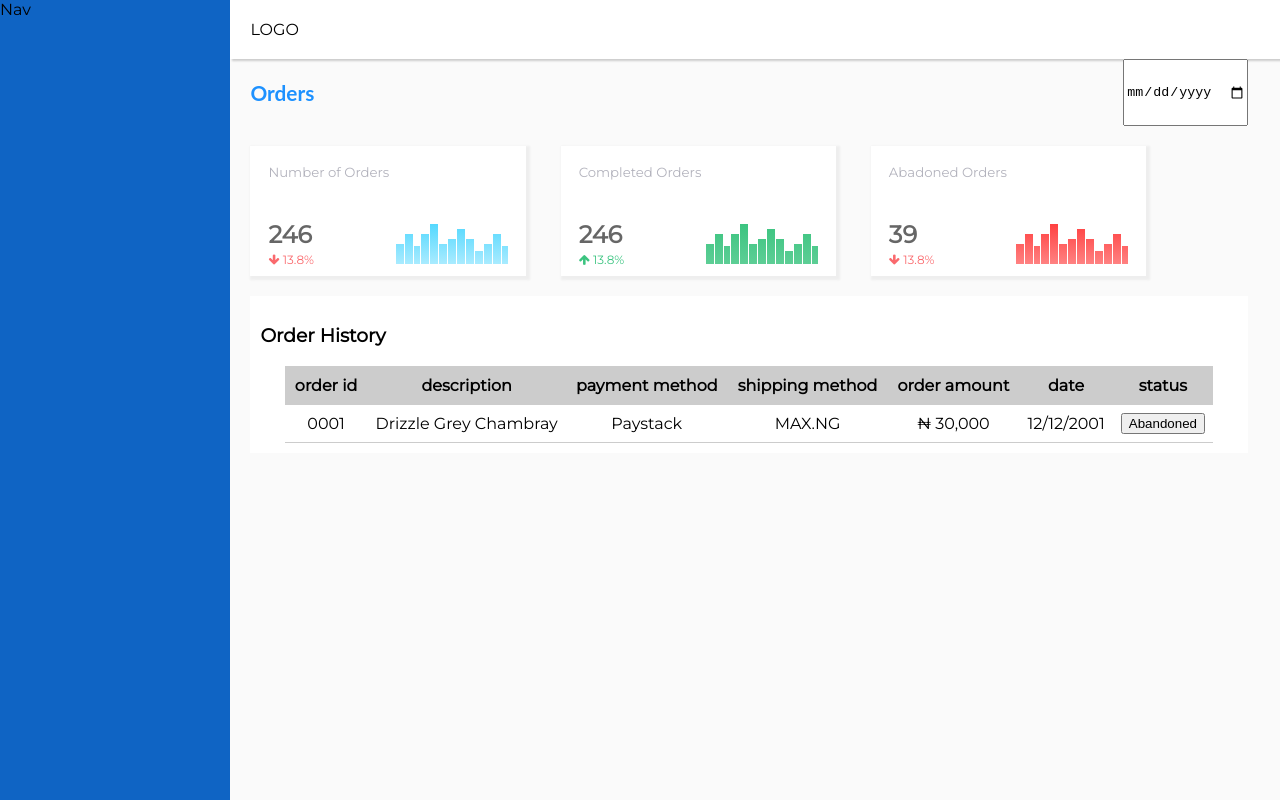
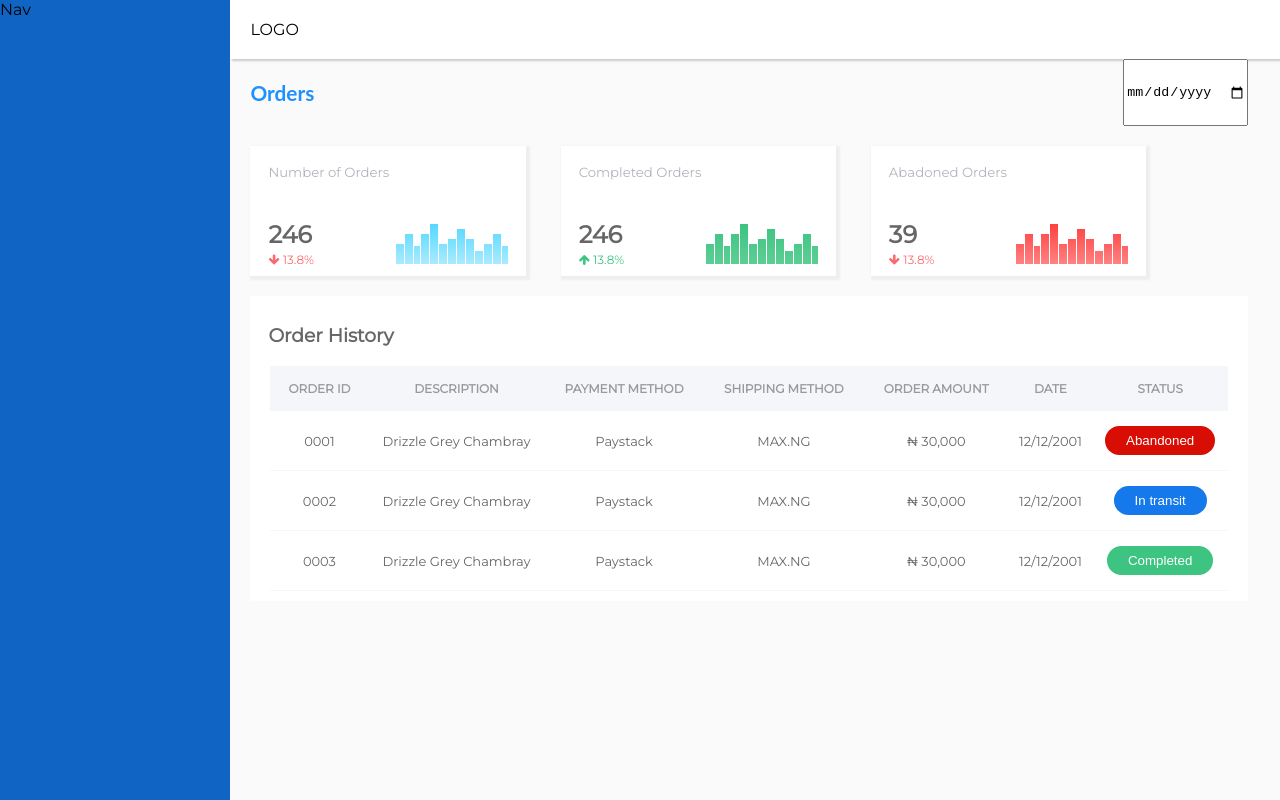
Before and after one commit to iamhabbeboy/ideraos-dashboard, a Vue app: page / in a window 1280 px wide. Built offline with nearby package versions, Linux system fonts and the light colour scheme.

Commit message:
Order History component

```diff
--- a/src/components/OrderHistory.vue
+++ b/src/components/OrderHistory.vue
@@ -19,7 +19,29 @@
         <td>&#8358; 30,000</td>
         <td>12/12/2001 </td>
         <td>
-          <button class="danger">Abandoned</button>
+          <button class="button danger">Abandoned</button>
+        </td>
+      </tr>
+      <tr>
+        <td>0002</td>
+        <td>Drizzle Grey Chambray </td>
+        <td>Paystack</td>
+        <td> MAX.NG </td>
+        <td>&#8358; 30,000</td>
+        <td>12/12/2001 </td>
+        <td>
+          <button class="button blue">In transit</button>
+        </td>
+      </tr>
+      <tr>
+        <td>0003</td>
+        <td>Drizzle Grey Chambray </td>
+        <td>Paystack</td>
+        <td> MAX.NG </td>
+        <td>&#8358; 30,000</td>
+        <td>12/12/2001 </td>
+        <td>
+          <button class="button green">Completed</button>
         </td>
       </tr>
     </table>
@@ -32,28 +54,57 @@
   padding: 10px;
 }
 
+.order-history h3 {
+  margin-left: 8px;
+  color: #666;
+}
+
 .order-history__table {
-  width: 95%;
+  width: 98%;
   padding: 0px;
   margin: 0px auto;
   border-collapse: collapse;
   border-spacing: 0;
-
+  font-size: 13px;
 }
 
 .order-history__table td {
   padding: 8px;
   text-align: center;
+  color: #666;
 }
 
 .order-history__table tr th {
-  background: #ccc;
-  padding: 10px;
+  background: #F5F6FA;
+  padding: 15px;
+  text-transform: uppercase;
+  color: #999;
+  font-size: 12px;
 }
 
 .order-history__table tr td {
-  border-bottom: 1px solid #ccc;
-
+  border-bottom: 1px solid #F7F7F8;
+  padding-top: 15px;
+  padding-bottom: 15px;
 }
 
+.button {
+  padding: 5px 19px;
+  background: #ccc;
+  border-radius: 20px;
+  border-color: transparent;
+  color: #FFF;
+}
+
+.danger {
+  background-color: #D80D04;
+}
+
+.blue {
+  background-color: #1679EB;
+}
+
+.green {
+  background-color: #3CC480;
+}
 </style>
```
